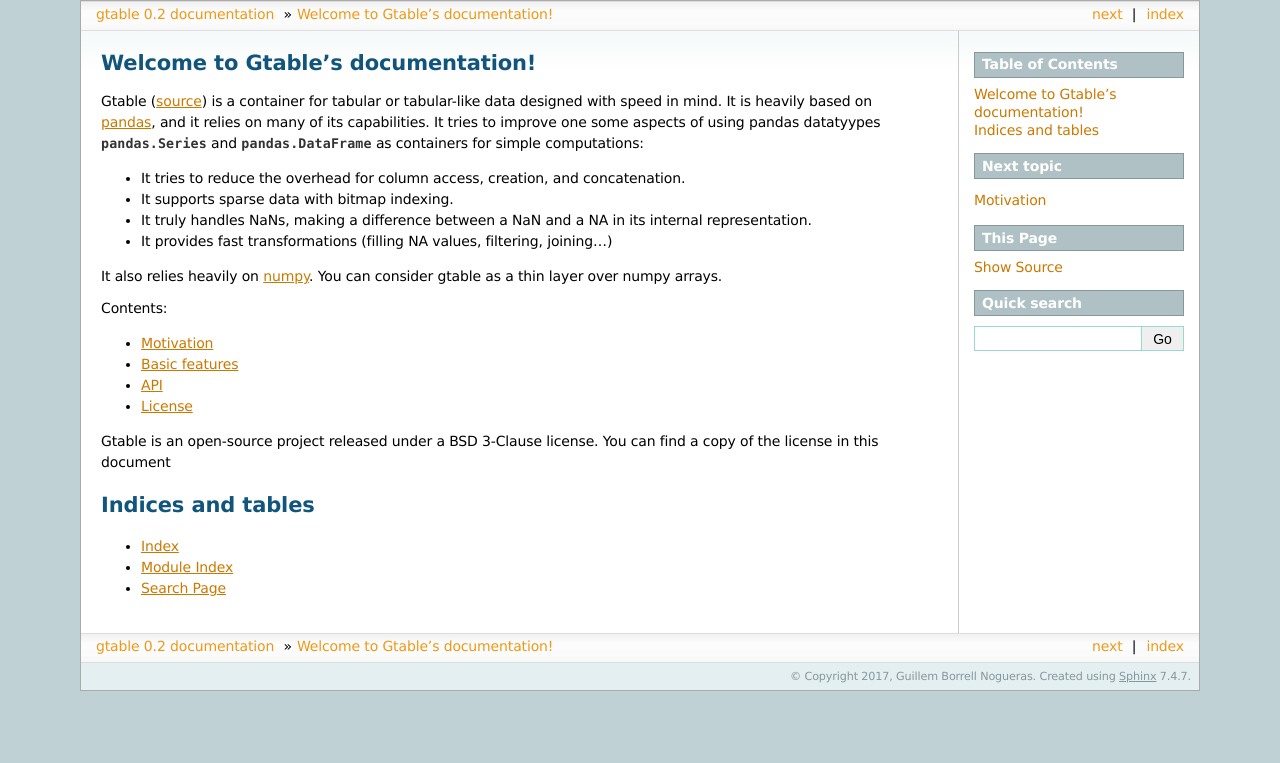
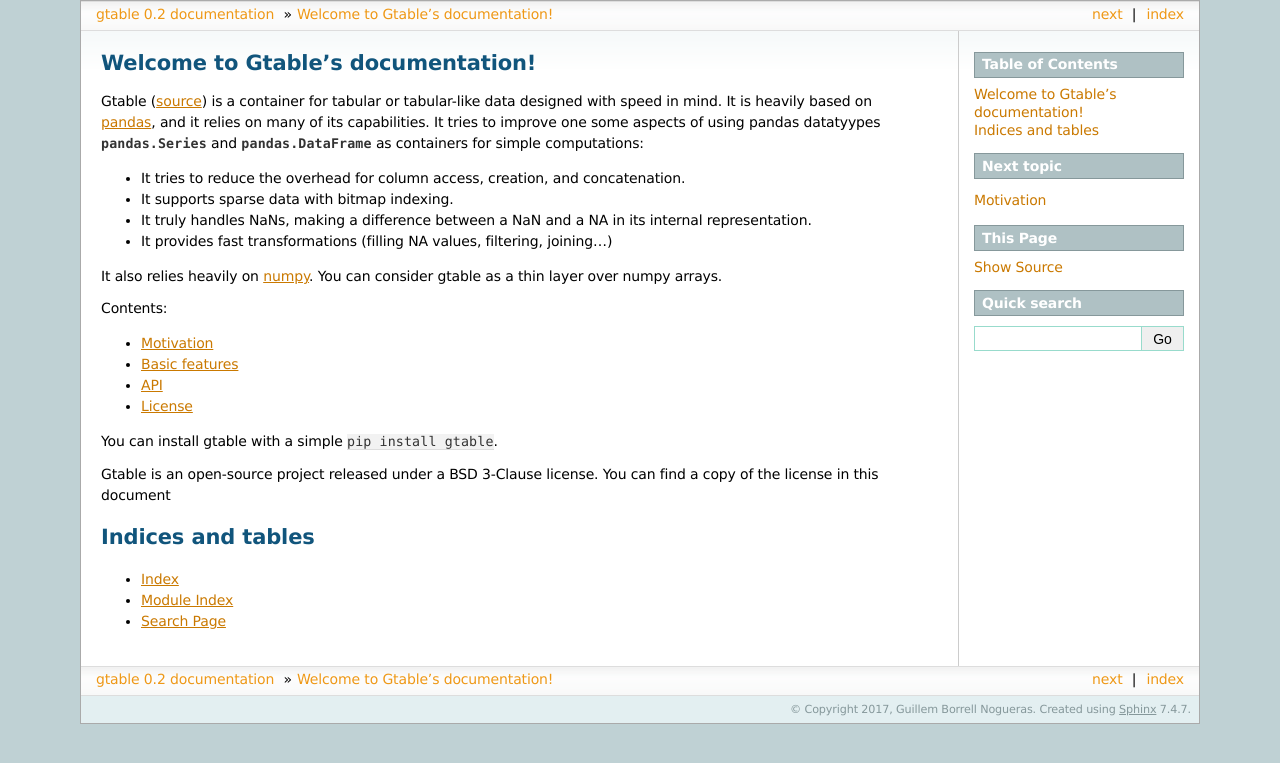
Before and after one commit to guillemborrell/gtable, a Sphinx documentation site: the page built from docs/index.rst, in a window 1280 px wide. Shown: the top 763 px of the page. Built offline with Sphinx 7.4.7, drawn with Linux system fonts in a browser that asks for light colours.

Commit message:
A note about installation.

```diff
--- a/README.rst
+++ b/README.rst
@@ -20,6 +20,7 @@
 It also relies heavily on `numpy <http://www.numpy.org>`_. You can consider
 gtable as a thin layer over numpy arrays.
 
+You can install gtable with a simple ``pip install gtable``.
 Gtable is an open-source project released under a BSD 3-Clause license. You
 can read the full documentation
 `here <http://gtable.readthedocs.io/en/latest/>`_.
--- a/docs/index.rst
+++ b/docs/index.rst
@@ -30,6 +30,8 @@
    api
    license
 
+You can install gtable with a simple ``pip install gtable``.
+
 Gtable is an open-source project released under a BSD 3-Clause license. You can
 find a copy of the license in this document
 
```
